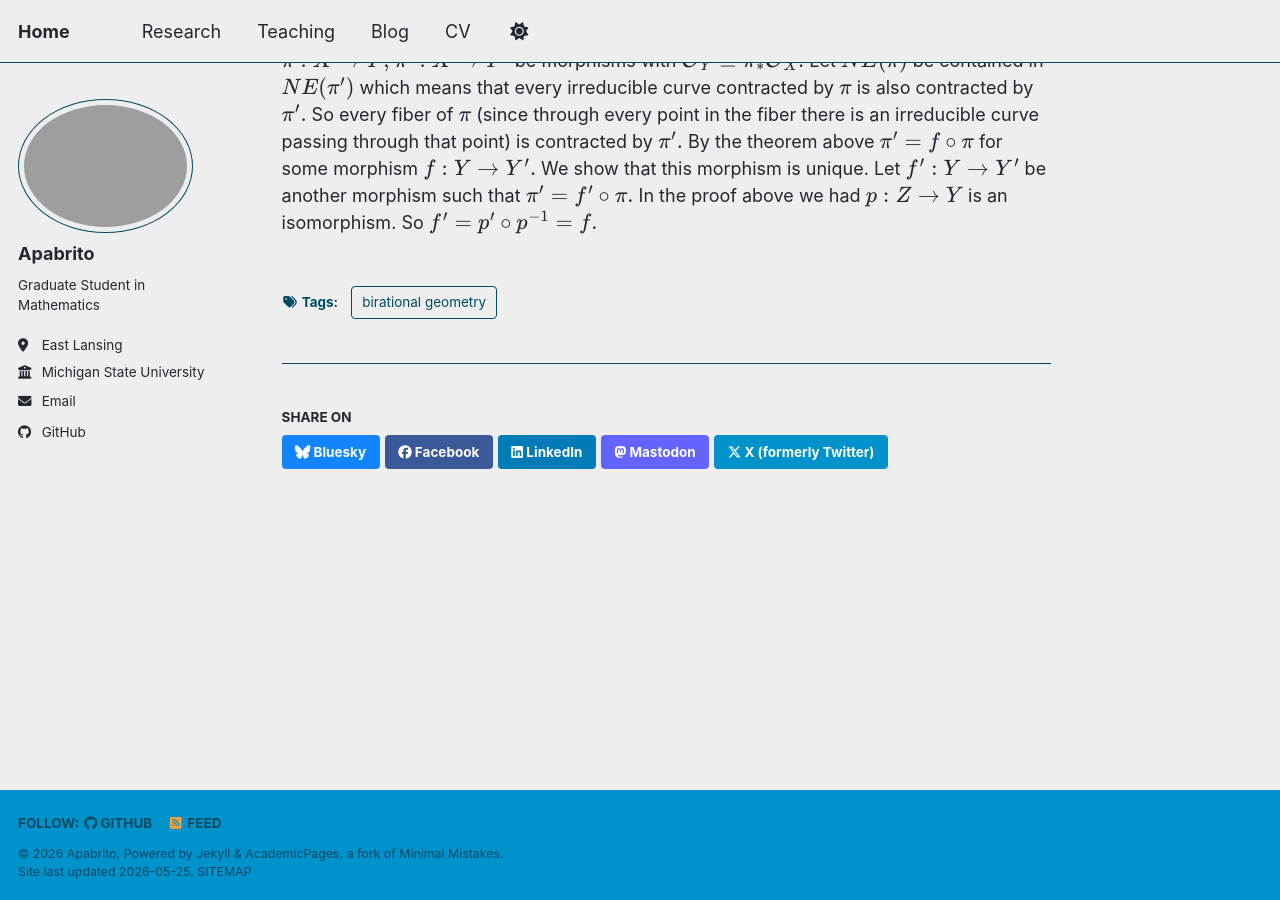
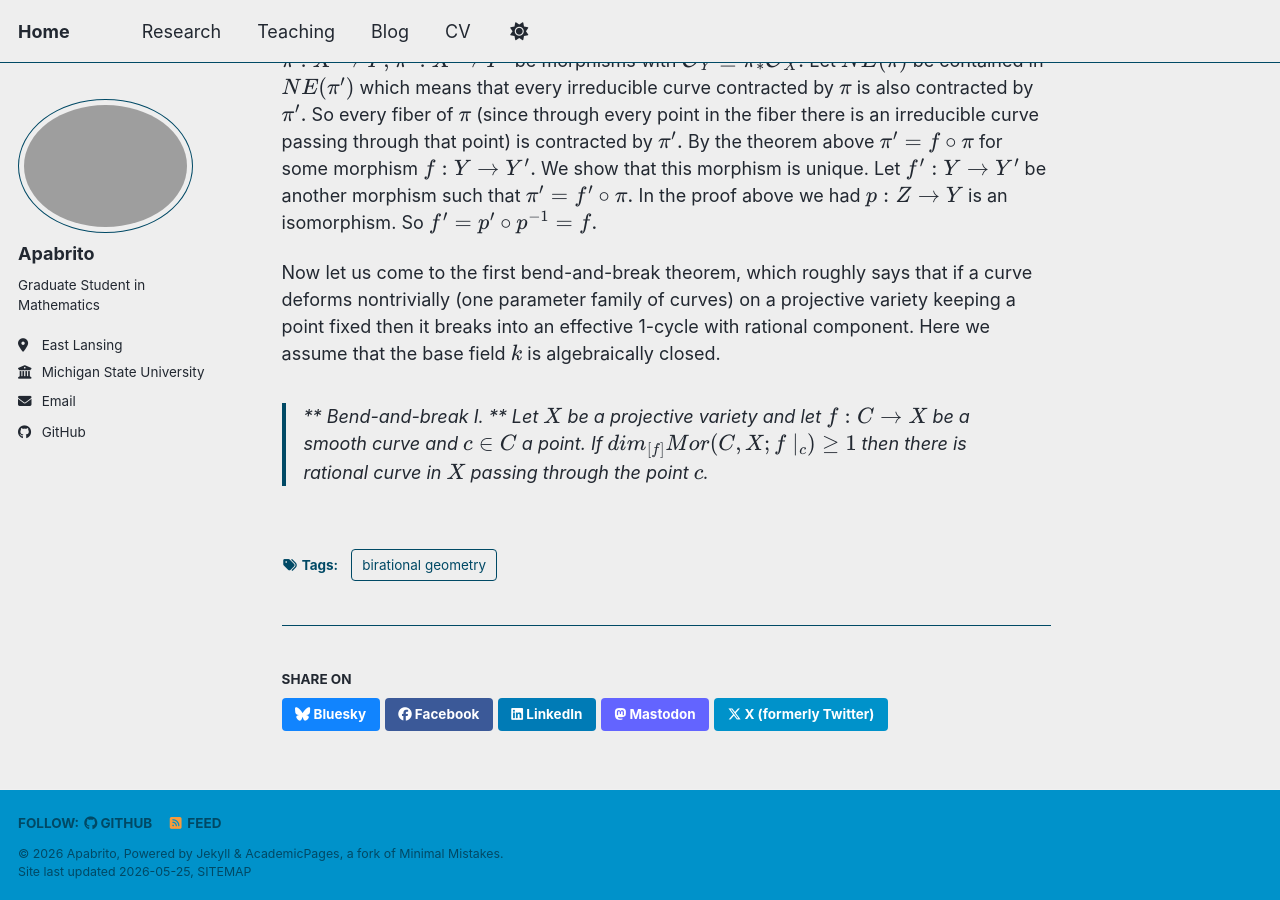
Before and after one commit to apabrito1/apabrito1.github.io, a Jekyll site: the page built from _posts/2012-08-14-blog-post-1.md, in a window 1280 px wide and 900 px high, scrolled down 1859 px. Built offline with Jekyll 4.4.1, drawn with Linux system fonts in a browser that asks for light colours; a script bundle is joined from its source files by our own code; library files that are not in the unit come from our copies; some of the changed text lies outside the part shown.

Commit message:
Update 2012-08-14-blog-post-1.md

```diff
--- a/_posts/2012-08-14-blog-post-1.md
+++ b/_posts/2012-08-14-blog-post-1.md
@@ -36,3 +36,9 @@ Now let us prove the following **rigidity lemma** which is crucial in most of th
 
 
 The above theorem lets us prove that the relative cone of curves of a morphism determines the morphism uniquely. Let $X,Y$ and $Y'$ be projective varieties and $\pi:X\to Y,$ $\pi':X\to Y'$ be morphisms with $\O_Y\cong \pi_ *\O_X.$ Let $NE(\pi)$ be contained in $NE(\pi')$ which means that every irreducible curve contracted by $\pi$ is also contracted by $\pi'.$ So every fiber of $\pi$ (since through every point in the fiber there is an irreducible curve passing through that point) is contracted by $\pi'.$ By the theorem above $\pi'=f\circ \pi$ for some morphism $f:Y\to Y'.$ We show that this morphism is unique. Let $f':Y\to Y'$ be another morphism such that $\pi'=f'\circ \pi.$ In the proof above we had $p:Z\to Y$ is an isomorphism. So $f'=p'\circ p^{-1}=f.$
+
+
+Now let us come to the first bend-and-break theorem, which roughly says that if a curve deforms nontrivially (one parameter family of curves) on a projective variety keeping a point fixed then it breaks into an effective 1-cycle with rational component. Here we assume that the base field $k$ is algebraically closed.
+
+> ** Bend-and-break I. **
+> Let $X$ be a projective variety and let $f:C\to X $ be a smooth curve and $c\in C$ a point. If  $dim_{[f]}Mor(C,X;f\mid_{\{c\}})\ge 1$ then there is rational curve in $X$ passing through the point $c$.
```
